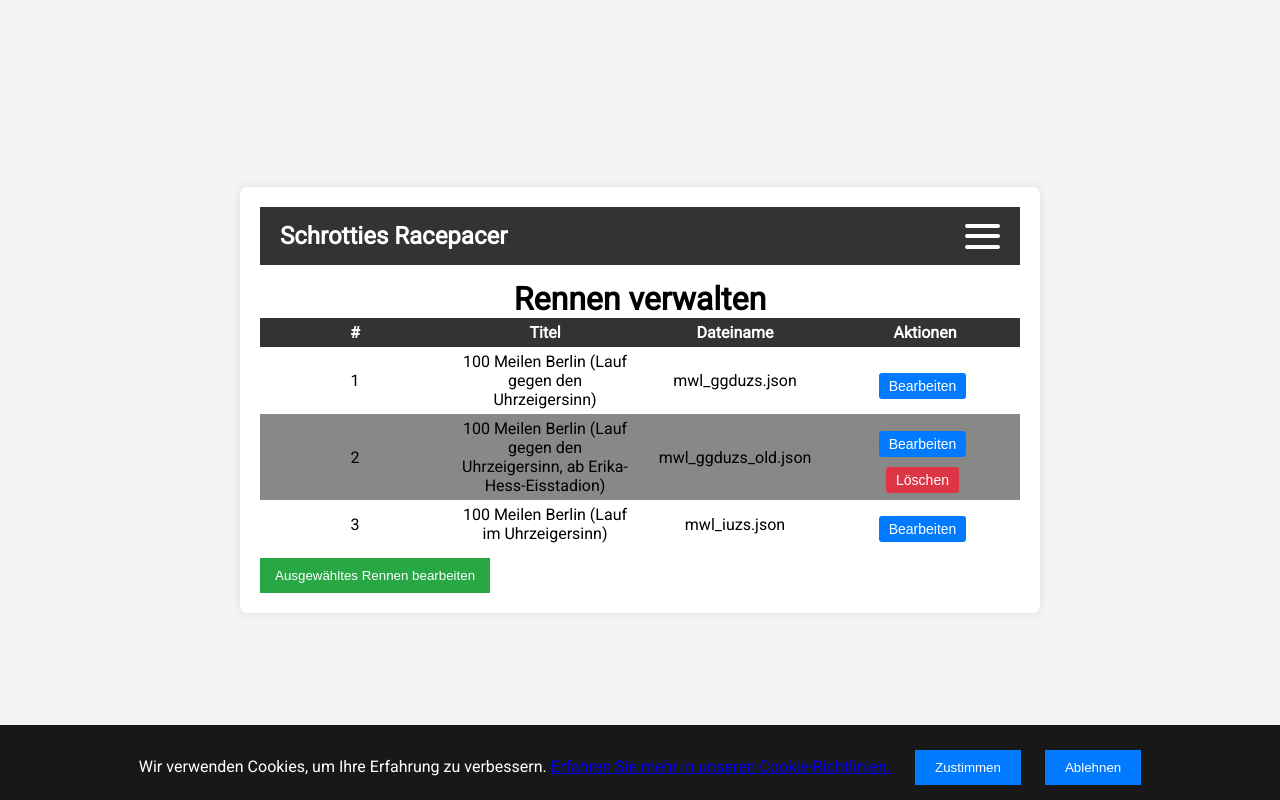
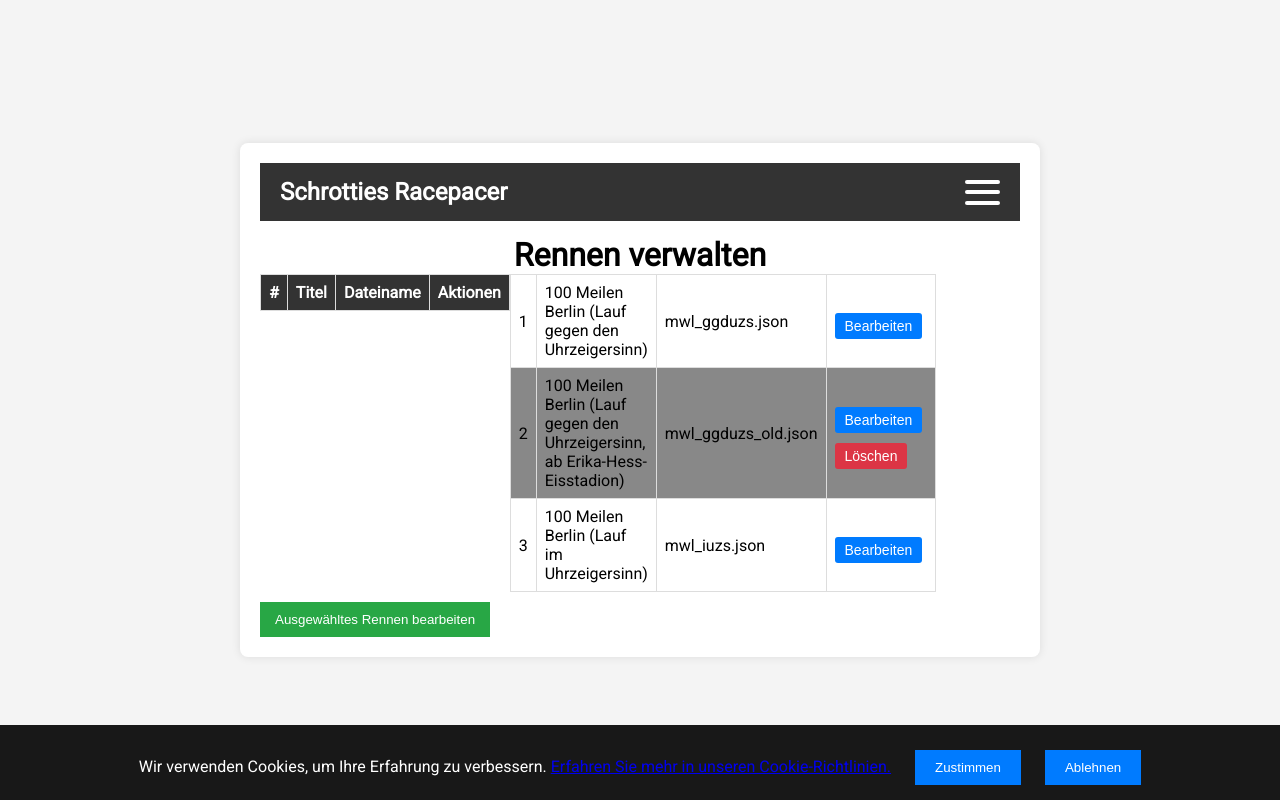
Before and after one commit to Schrottie/SchrottiesRacePacer, a PHP site: page /list_races.html in a window 1280 px wide. Run offline with PHP 8.4, Linux system fonts and the light colour scheme.

Commit message:
css: Grid-Layout für races-table

```diff
--- a/styles.css
+++ b/styles.css
@@ -343,3 +343,22 @@ input {
 .cookie-banner button:hover {
     background-color: #0056b3;
 }
+
+/* Races-Table mit Grid-Layout */
+#racesTable {
+    display: grid;
+    grid-template-columns: auto 1fr 1fr 1fr;
+    width: 100%;
+    border-collapse: collapse;
+}
+
+#racesTable thead {
+    display: contents;
+}
+
+#racesTable th,
+#racesTable td {
+    padding: 8px;
+    border: 1px solid #ddd;
+    text-align: left;
+}
```
